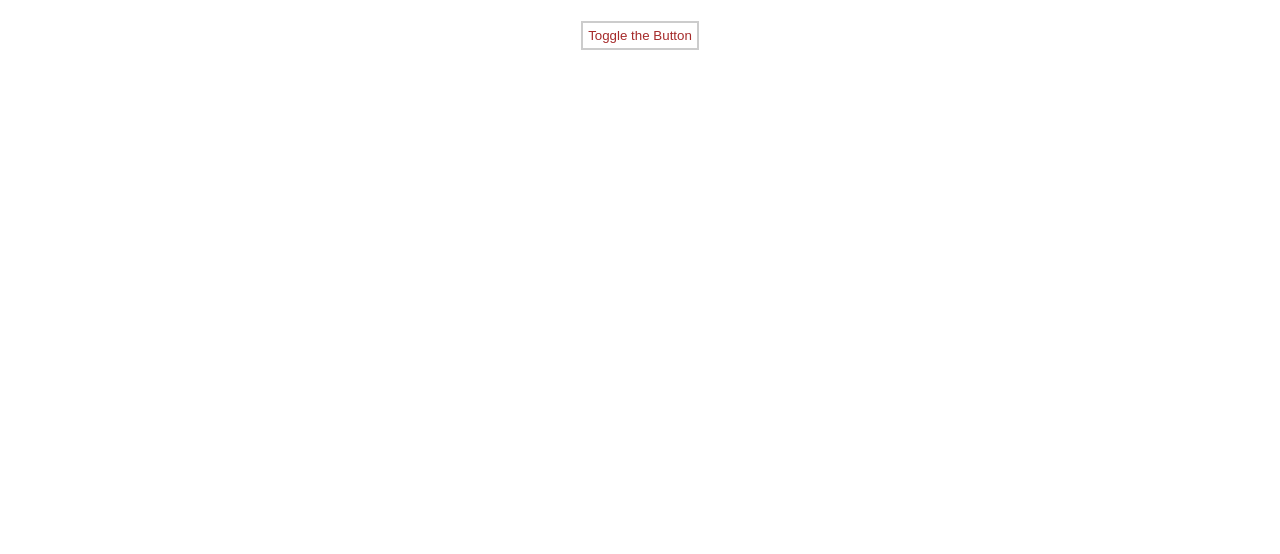
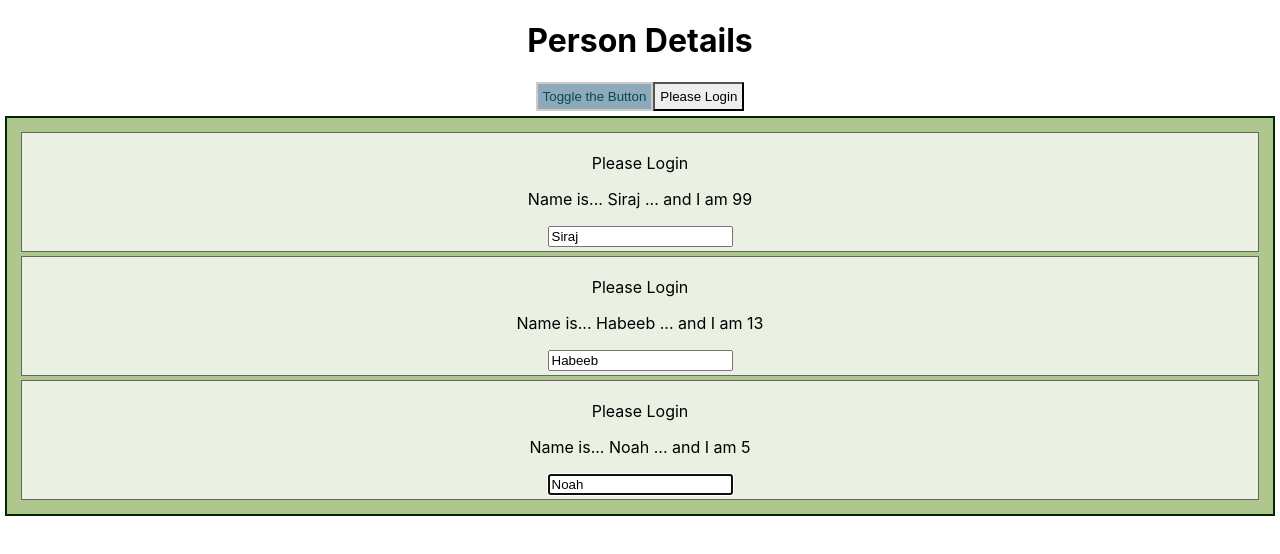
Before and after one commit to sirajrkhan/reaction, a React (Create React App) app: page / in a window 1280 px wide. Shown: the top 554 px of the page. Built offline with nearby package versions, Linux system fonts and the light colour scheme.

Commit message:
logical closure to the module with hooks HoC and static methods

```diff
--- a/src/components/Cockpit/Cockpit.js
+++ b/src/components/Cockpit/Cockpit.js
@@ -1,11 +1,20 @@
 /* eslint-disable react-hooks/rules-of-hooks */
-import React, { useEffect } from 'react'
+import React, { useEffect, useRef, useContext } from 'react'
 import cockpitCSS from './Cockpit.module.css'
+import AuthContext from '../../context/auth-context'
 
 const cockpit = (props) => {
-useEffect( () => {
-    // console.log('Cockpit -- useEffect - only on toggle')
-},[props.personVisible]);
+  const toggleBtnRef = useRef(null);
+  const authContext = useContext(AuthContext);
+
+  useEffect( () => {
+    //   console.log('Cockpit -- useEffect - only on toggle')
+    // [props.personVisible]
+    toggleBtnRef.current.click();
+      return () => {
+        console.log('Cockpit -- cleanup work...')
+      }
+},[]);
 
     let btnClass = [cockpitCSS.btn01];
     if (props.personVisible) {
@@ -21,11 +30,32 @@ useEffect( () => {
             } */}
             <button
                 className={btnClass.join(' ')}
-                onClick={props.clicked}>
+                onClick={props.clicked}
+                ref={toggleBtnRef}
+            >
                 {props.children}
             </button>
+
+
+            <button
+            children="Please Login"
+            onClick={authContext.login}
+            style={{backgroundColor:`#EEE`,padding: `5px`}}
+            />
+
         </div>
     )
 }
 
 export default cockpit;
+
+/* <AuthContext.Consumer>
+{
+    context =>
+    <button
+    children="Sign In"
+    onClick={context.login}
+    style={{backgroundColor:`#EEE`,padding: `5px`}}
+    />
+}
+</AuthContext.Consumer> */
--- a/src/components/Persons/Person/Person.js
+++ b/src/components/Persons/Person/Person.js
@@ -1,19 +1,52 @@
 import React, { Component } from 'react'
+import PropTypes from 'prop-types';
 import Aux from '../../../components/hoc/Aux'
+import withClass from '../../../components/hoc/withClass'
+import personStyles from './Person.module.css'
+import AuthContext from '../../../context/auth-context'
 
 class Person extends Component {
+    constructor(props){
+        super(props);
+        this.inElement = React.createRef();
+    }
+    static contextType = AuthContext;
+
+    componentDidMount(){
+        // document.querySelector('input').focus();
+        // this.inputElement.focus();
+        this.inElement.current.focus();
+    }
     render(){
-        console.log('well.. this seems to be Person Comp...')
+        console.log('well.. this seems to be Person Comp...',this.context)
         return (
             <Aux>
-                <div className={this.props.styled}>
+                    {(this.context.authenticated) ? <p>User is Authenticated</p> : <p>Please Login</p>}
+                <div>
                     <p onClick={this.props.click}>Name is... {this.props.name} ... and I am {this.props.age}</p>
                     <p>{this.props.children}</p>
-                    <input type="text" onChange={this.props.changed} value={this.props.name} />
+                    <input
+                        type="text"
+                        onChange={this.props.changed}
+                        value={this.props.name}
+                        // ref={(inputEle) => {this.inputElement = inputEle}}
+                        ref={this.inElement}
+                        />
                 </div>
             </Aux>
-        )
+        );
     }
 }
 
-export default Person
+Person.propTypes = {
+    click: PropTypes.func,
+    name: PropTypes.string,
+    age: PropTypes.number,
+    changed: PropTypes.func
+};
+
+export default withClass(Person,personStyles.personBG);
+
+//<AuthContext.Consumer>
+//{(context) => (context.authenticated) ? <p>User Authenticated</p> : <p>Please Login</p>}
+//</AuthContext.Consumer>
--- /dev/null
+++ b/src/components/Persons/Person/Person.module.css
@@ -0,0 +1,6 @@
+.personBG{
+    background-color: rgba(255, 255, 255,.75);
+    border: 1px solid #666;
+    padding: 4px;
+    margin: 4px;
+}
--- a/src/components/hoc/withClass.js
+++ b/src/components/hoc/withClass.js
@@ -3,7 +3,7 @@ import React from 'react'
 const withClass = (WrappedComp, className) => {
     return props => (
         <div className={className}>
-            <WrappedComp />
+            <WrappedComp {...props} />
         </div>
     )
 }
--- a/src/containers/App.js
+++ b/src/containers/App.js
@@ -3,6 +3,7 @@ import Persons from '../components/Persons/Persons'
 import Cockpit from '../components/Cockpit/Cockpit'
 import withClass from '../components/hoc/withClass'
 import Aux from '../components/hoc/Aux'
+import AuthContext from '../context/auth-context'
 import './App.css'
 
 class App extends Component {
@@ -19,6 +20,8 @@ class App extends Component {
       { id: 'fdas7', name: 'Noah', age: 5 },
     ],
     showPersons: false,
+    changeCounter: 0,
+    authenticated: false
   }
 
   static getDerivedStateFromProps(props,state){
@@ -34,6 +37,10 @@ class App extends Component {
     console.log('componentDidMount')
   }
 
+  loginHandler = () => {
+    this.setState({authenticated:true})
+  }
+
   nameChangedHandler = (event, id) => {
     // console.log(`Event: ${event.target.value} ID: ${id}`)
     const personIndex = this.state.persons.findIndex(p => {
@@ -46,8 +53,12 @@ class App extends Component {
     const new_persons = [...this.state.persons]
     new_persons[personIndex] = new_person;
 
-    this.setState(
-      { persons: new_persons })
+    this.setState( (prevState,props) => {
+        return {
+        persons: new_persons,
+        changeCounter: prevState.changeCounter + 5
+      }
+    })
   }
 
   toggleHandler = () => {
@@ -74,6 +85,7 @@ class App extends Component {
             persons={this.state.persons}
             clicked={this.personDeleteHandler}
             changed={this.nameChangedHandler}
+            isAuthenticated={this.state.authenticated}
           />
         </div>
       );
@@ -81,13 +93,19 @@ class App extends Component {
 
     return (
       <Aux>
+        <AuthContext.Provider
+          value={{
+            authenticated: this.state.authenticated,
+            login: this.loginHandler
+          }}>
         <Cockpit
           heading={this.props.AppTitle}
           personVisible={this.state.showPersons}
-          clicked={this.toggleHandler}>
-          {cockpit.buttonText}
-        </Cockpit>
+          clicked={this.toggleHandler}
+          children={cockpit.buttonText}
+          />
         {persons_flag}
+        </AuthContext.Provider>
       </Aux>
     )
   }
--- /dev/null
+++ b/src/context/auth-context.js
@@ -0,0 +1,8 @@
+import React from 'react'
+
+const authContext = React.createContext({
+    authenticated: false,
+    login: () => {}
+})
+
+export default authContext
```
